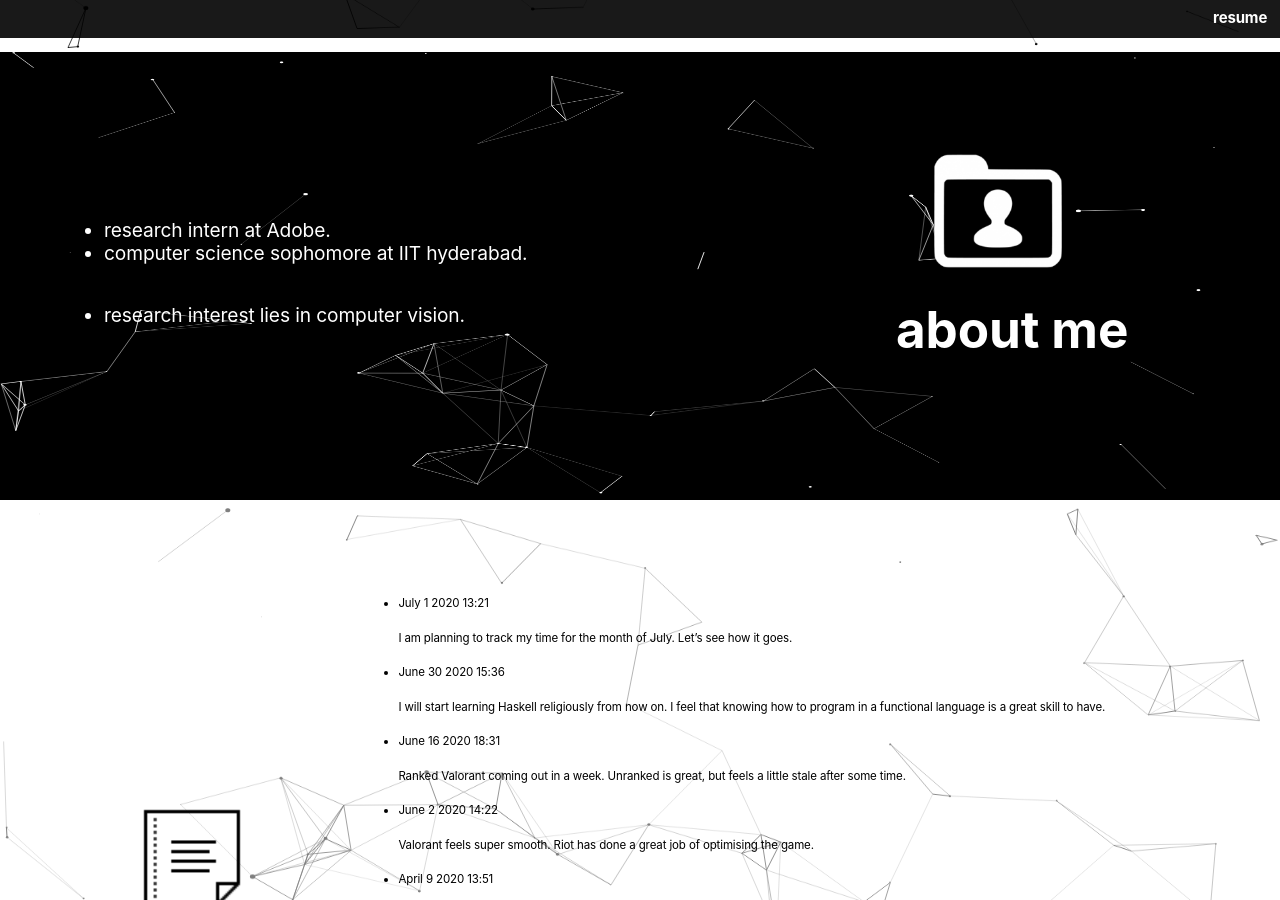
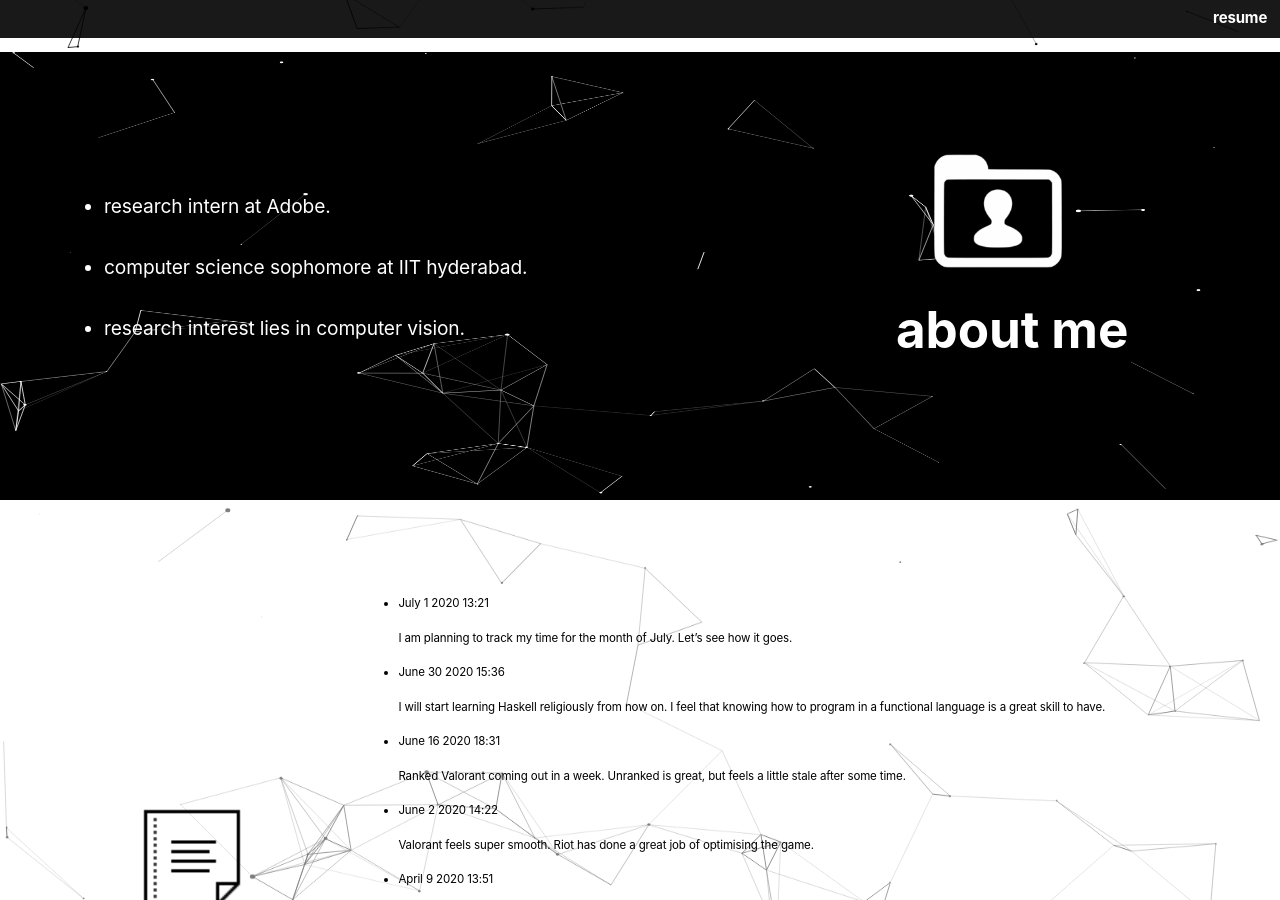
Before and after one commit to vedantsingh1404/website-v2.0, a Jekyll site: the page built from index.html, in a window 1280 px wide and 900 px high, scrolled down 665 px. Built offline with Jekyll 4.4.1, drawn with Linux system fonts in a browser that asks for light colours.

Commit message:
Update index.html

```diff
--- a/index.html
+++ b/index.html
@@ -15,8 +15,8 @@ layout : default
 
   <div class="profile-content rellax" data-rellax-speed="1">
     <ul class="pro-list">
-      <li class="pro-item item-next">research intern at Adobe.</li>
-      <li class="pro-item">computer science sophomore at IIT hyderabad.</li>
+      <li class="pro-item">research intern at Adobe.</li>
+      <li class="pro-item item-next">computer science sophomore at IIT hyderabad.</li>
 <!--       <li class="pro-item item-next">love programming and gaming.</li> -->
       <li class="pro-item item-next">research interest lies in computer vision.</li>
     </ul>
```
